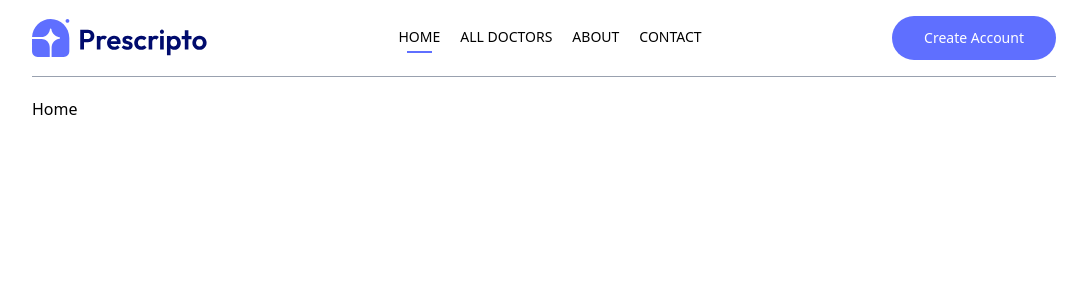
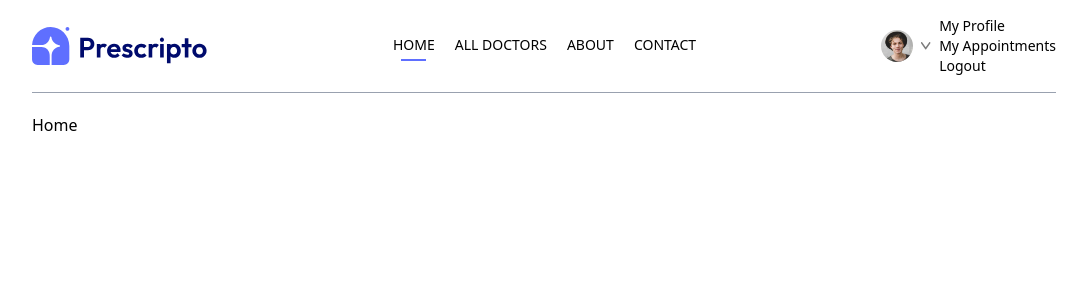
Before and after one commit to Abubakar980/Doctor-Appointment-MERN, a React app in the folder frontend/: page / in a window 1280 px wide. Shown: the top 300 px of the page, without its empty margins (96-1183 px from the left). Built offline with nearby package versions, Linux system fonts and the light colour scheme; the HTML template or start-up script is replaced by a standard one.

Commit message:
Creating Navbar

```diff
--- a/frontend/src/assets/assets.js
+++ b/frontend/src/assets/assets.js
@@ -12,6 +12,8 @@
 import earning_icon from './earning_icon.svg'
 import patients_icon from './patients_icon.svg'
 import logo from './logo.svg'
+import profile_pic from './profile_pic.png'
+import dropdown_icon from './dropdown_icon.svg'
 
 export const assets = {
     add_icon,
@@ -27,5 +29,7 @@
     tick_icon,
     appointments_icon,
     earning_icon,
-    logo
+    logo,
+    profile_pic,
+    dropdown_icon
 }
--- a/frontend/src/components/Navbar.jsx
+++ b/frontend/src/components/Navbar.jsx
@@ -1,10 +1,12 @@
-import React from 'react'
+import React, { useState } from 'react'
 import { assets } from '../assets/assets'
 import { NavLink, useNavigate } from 'react-router-dom'
 
 const Navbar = () => {
 
   const navigate = useNavigate()
+  const [showMenu, setShowMenu] = useState(false)
+  const [token, setToken] = useState(true)
 
   return (
     <div className='flex items-center justify-between text-sm py-4 mb-5 border-b border-b-gray-400'>
@@ -28,7 +30,21 @@
         </NavLink>
       </ul>
       <div className='flex items-center gap-4'>
-        <button onClick={()=>navigate('/login')} className='bg-[#5f6fff] cursor-pointer text-white px-8 py-3 rounded-full font-light hidden md:block'>Create Account</button>
+        {
+          token
+          ? <div className='flex items-center gap-2 cursor-pointer group relative'>
+            <img className='w-8 rounded-full' src={assets.profile_pic} alt="" />
+            <img className='w-2.5' src={assets.dropdown_icon} alt="" />
+            <div>
+              <div>
+                <p>My Profile</p>
+                <p>My Appointments</p>
+                <p>Logout</p>
+              </div>
+            </div>
+          </div>
+          : <button onClick={()=>navigate('/login')} className='bg-[#5f6fff] cursor-pointer text-white px-8 py-3 rounded-full font-light hidden md:block'>Create Account</button>
+        }
       </div>
     </div>
   )
```
